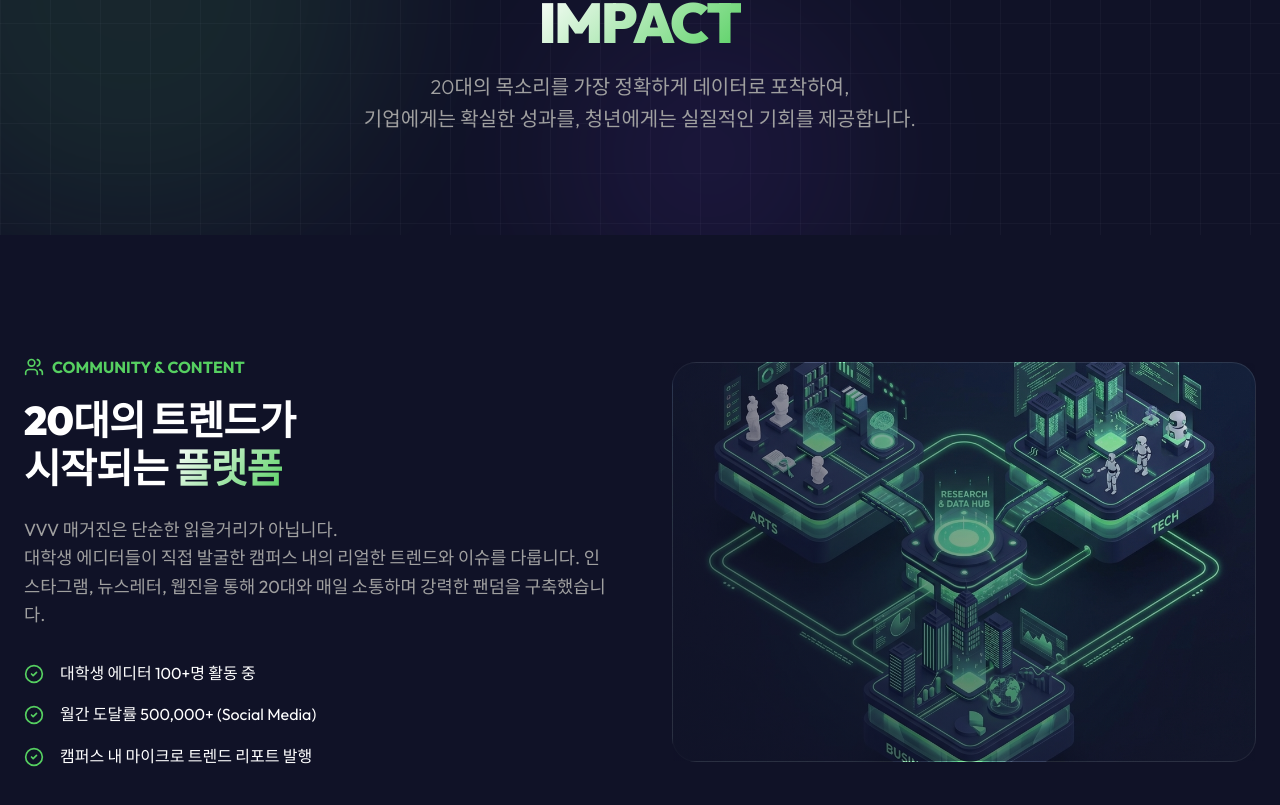
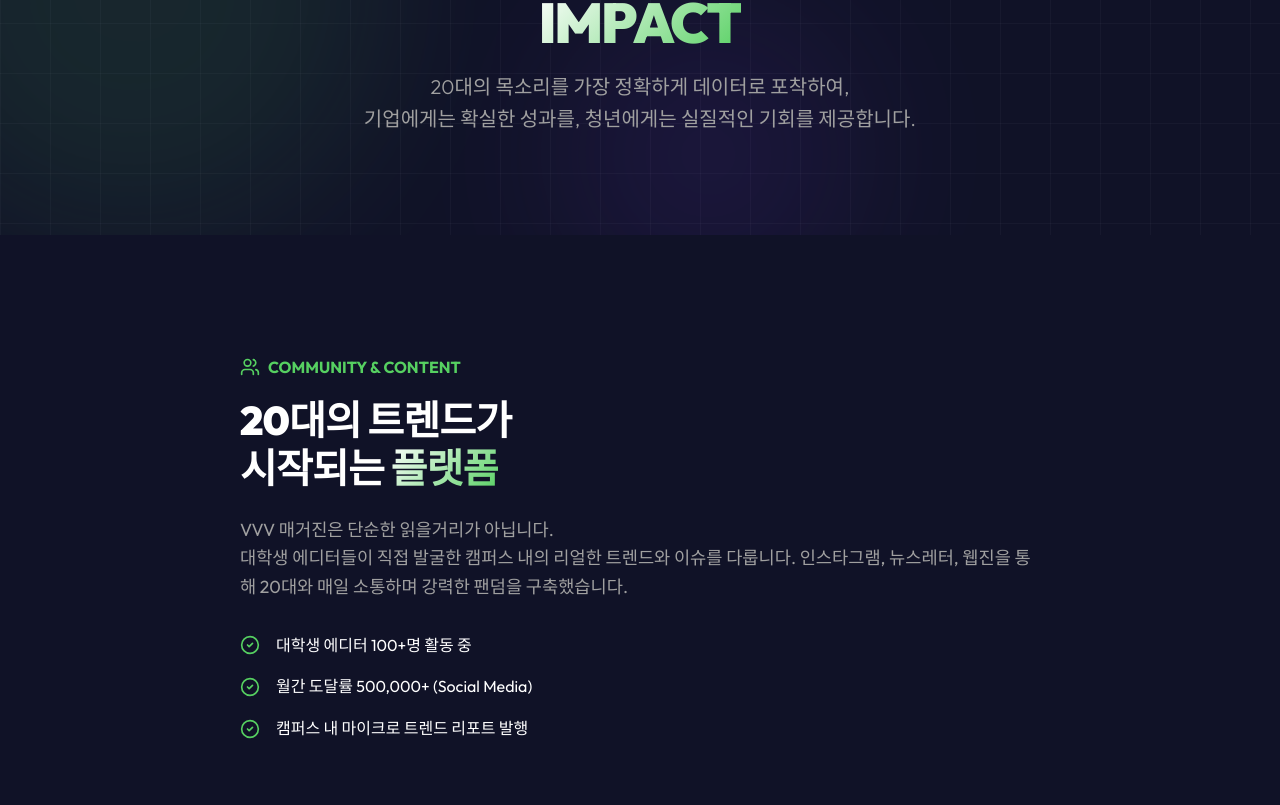
Before and after one commit to sojeong-im/vvv-magazine, a React (Vite) app: page /service in a window 1280 px wide. Shown: the part 307-1112 px from the top of the page. Built offline with nearby package versions, Linux system fonts and the light colour scheme.

Commit message:
Remove corporate-looking images from ServicePage

```diff
--- a/src/components/ServicePage.jsx
+++ b/src/components/ServicePage.jsx
@@ -60,10 +60,8 @@
             <section className="section">
                 <div className="container">
                     <div style={{
-                        display: 'grid',
-                        gridTemplateColumns: window.innerWidth > 768 ? '1fr 1fr' : '1fr',
-                        gap: '4rem',
-                        alignItems: 'center'
+                        maxWidth: '800px',
+                        margin: '0 auto'
                     }}>
                         <motion.div {...fadeInUp}>
                             <div style={{ display: 'flex', alignItems: 'center', gap: '0.5rem', marginBottom: '1rem', color: 'var(--primary)', fontWeight: 'bold' }}>
@@ -86,19 +84,6 @@
                                     </li>
                                 ))}
                             </ul>
-                        </motion.div>
-                        <motion.div
-                            {...fadeInUp}
-                            transition={{ delay: 0.2 }}
-                            className="glass-panel"
-                            style={{
-                                height: '400px',
-                                background: 'url(/service-visual.png) center/cover',
-                                position: 'relative',
-                                border: '1px solid rgba(255,255,255,0.1)'
-                            }}
-                        >
-                            <div style={{ position: 'absolute', inset: 0, background: 'linear-gradient(45deg, rgba(16,18,39,0.8), transparent)' }}></div>
                         </motion.div>
                     </div>
                 </div>
```
